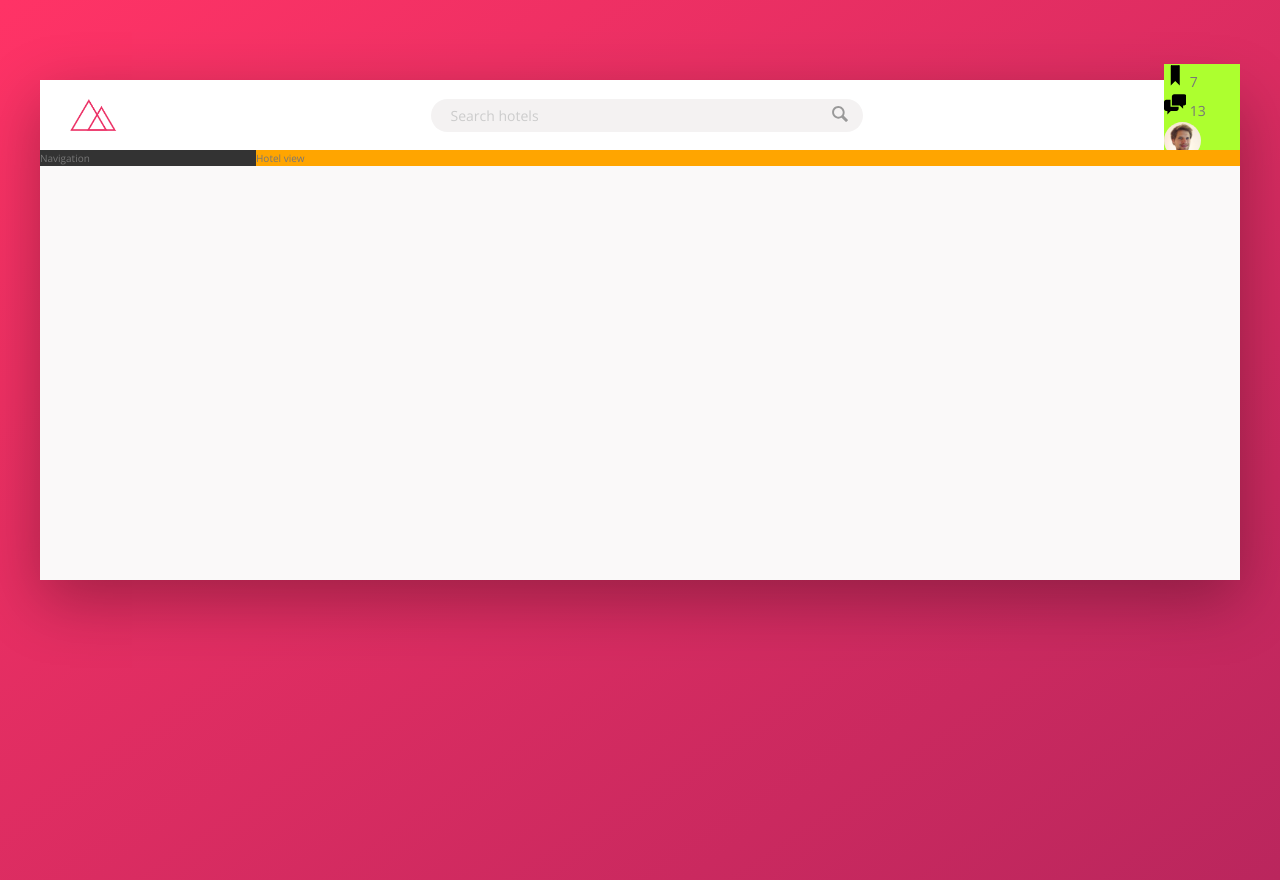
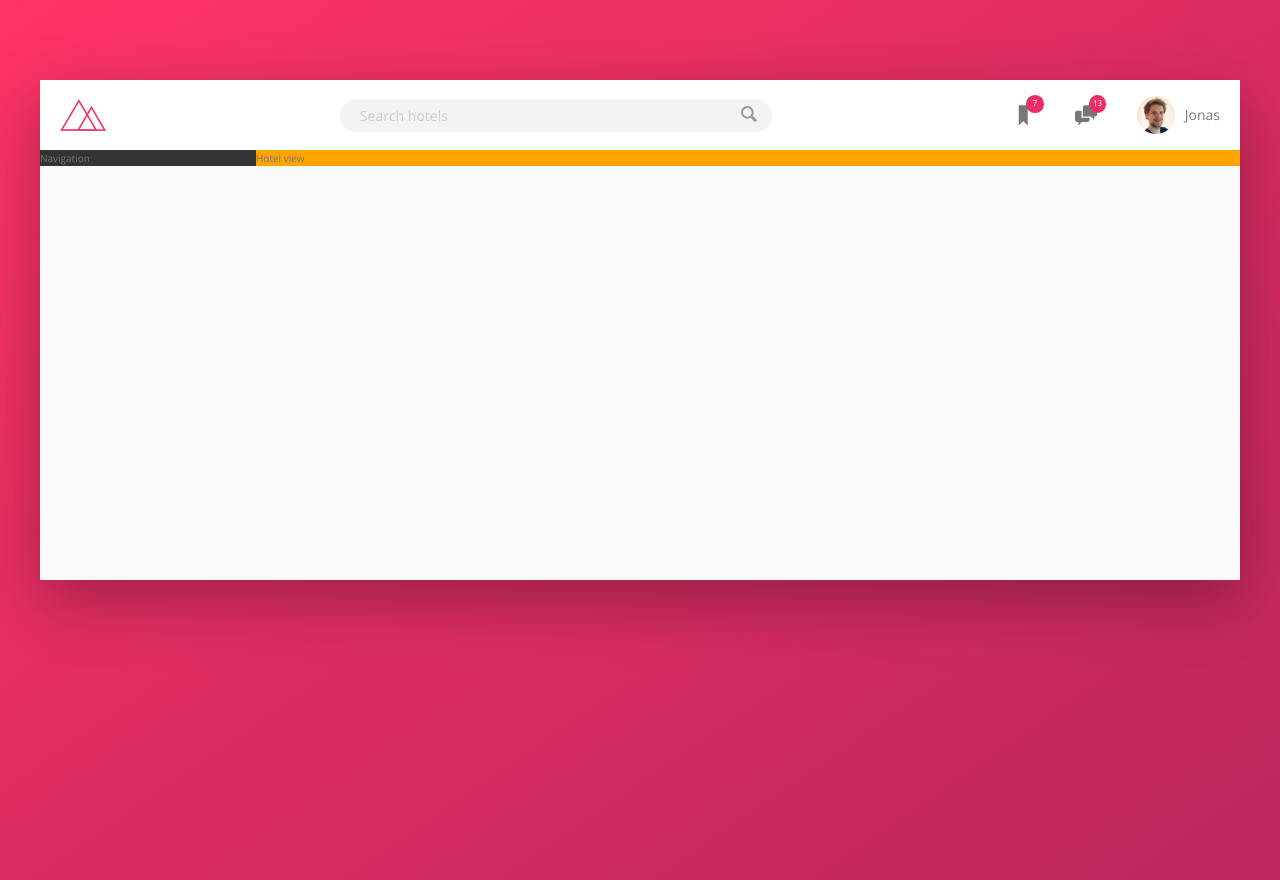
Before and after one commit to estebancasas9817/Trillo, a plain HTML site: page index.html in a window 1280 px wide. Drawn offline with nearby package versions, Linux system fonts and the light colour scheme.

Commit message:
Header terminado

```diff
--- a/sass/_components.scss
+++ b/sass/_components.scss
@@ -1,6 +1,6 @@
 .logo {
 	height: 3.25rem;
-	margin-left: 3rem;
+	margin-left: 2rem;
 }
 
 .search {
@@ -54,22 +54,51 @@
 }
 
 .user-nav {
-	background-color: greenyellow;
+	display: flex;
+	align-items: center;
+	align-self: stretch;
+
+	& > * {
+		padding: 0 2rem;
+		cursor: pointer;
+		height: 100%;
+	}
+	& > *:hover {
+		background-color: var(--grey-light-2);
+	}
+
 	&__icon-box {
+		display: flex;
+		align-items: center;
+		position: relative;
 	}
 	&__icon {
 		height: 2.25rem;
 		width: 2.25rem;
+		fill: var(--grey-dark-2);
 	}
 	&__notification {
+		font-size: 0.8rem;
+		height: 1.75rem;
+		width: 1.75rem;
+		border-radius: 50%;
+		background-color: var(--color-primary);
+		color: #fff;
+		position: absolute;
+		top: 1.5rem;
+		right: 1.1rem;
+		display: flex;
+		justify-content: center;
+		align-items: center;
 	}
 
 	&__user {
+		display: flex;
+		align-items: center;
 	}
 	&__user-photo {
 		height: 3.75rem;
 		border-radius: 50%;
-	}
-	&__user-name {
+		margin-right: 1rem;
 	}
 }
```
Also changed, not shown: css/main.css.
